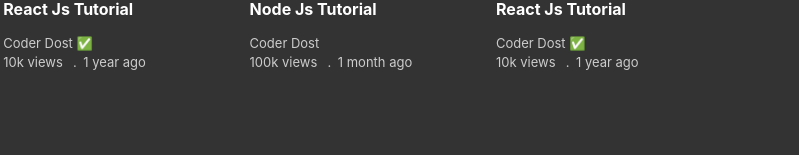
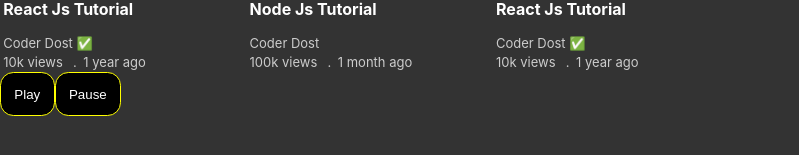
Before and after one commit to riaz4519/practice_with_coding_dost, a React (Create React App) app in the folder react-app/: page / in a window 1280 px wide. Shown: the part 265-420 px from the top of the page, without its empty margins (0-799 px from the left). Built offline with nearby package versions, Linux system fonts and the light colour scheme.

Commit message:
event handlers

```diff
--- a/react-app/src/App.js
+++ b/react-app/src/App.js
@@ -1,5 +1,5 @@
 import Video from './Components/Video'
-
+import PlayButton from './Components/PlayButton'
 import './App.css'
 import videos from './data/data'
 
@@ -7,10 +7,13 @@
   return (
     <div className="App">
       <div>Videos</div>
-
       {videos.map((video) => (
         <Video key={video.id} {...video} />
       ))}
+      <div style={{ clear: 'both' }}>
+        <PlayButton message="play message">Play</PlayButton>
+        <PlayButton message="pause message">Pause</PlayButton>
+      </div>
     </div>
   )
 }
--- /dev/null
+++ b/react-app/src/Components/PlayButton.css
@@ -0,0 +1,14 @@
+button {
+    background-color: black;
+    border: 1px solid yellow;
+    padding: 1em;
+    border-radius: 1em;
+    color: white;
+    cursor: pointer;
+
+}
+
+button:hover{
+    background-color: grey;
+    color: white;
+}
--- /dev/null
+++ b/react-app/src/Components/PlayButton.js
@@ -0,0 +1,15 @@
+import './PlayButton.css'
+
+function PlayButton({message,children}) {
+  function handleClick() {
+    console.log(message)
+  }
+
+  return (
+
+      <button onClick={handleClick}>{children}</button>
+
+  )
+}
+
+export default PlayButton
```
